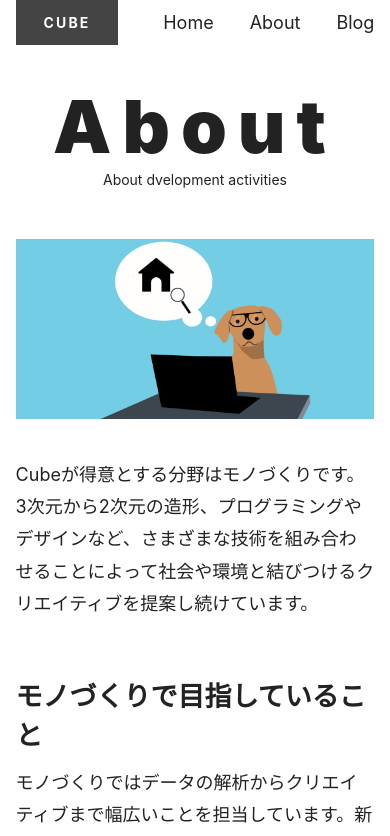
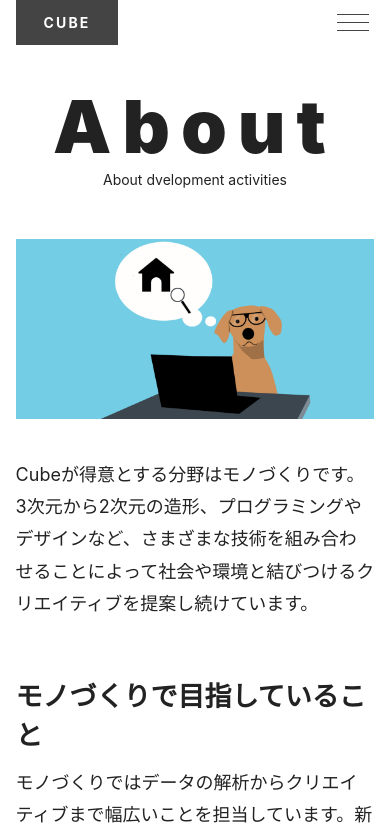
Before and after one commit to kyokusoradio/next-react-site, a Next.js app: page /about in a window 390 px wide. Shown: the top 836 px of the page. Built offline with nearby package versions, Linux system fonts and the light colour scheme.

Commit message:
setup sp nav button

```diff
--- a/components/nav.js
+++ b/components/nav.js
@@ -1,23 +1,49 @@
+import { useState } from 'react'
 import Link from "next/link"
 import styles from "styles/nav.module.css"
 
 export default function Nav() {
+    const [navIsOpen, setNavIsOpen] = useState(false)
+
+    const toggleNav = () => {
+        setNavIsOpen((prev) => !prev)
+    }
+
+    const closeNav = () => {
+        setNavIsOpen(false)
+    }
+
     return (
-        <nav>
+        <nav className={navIsOpen ? styles.open : styles.close}>
+            {navIsOpen && (
+                <style jsx global>{`
+                    @media (max-width: 767px) {
+                        body{
+                            overflow: hidden;
+                            position: fixed;
+                            width: 100%;
+                        }
+                    }
+                `}</style>
+            )}
+            <button className={styles.btn} onClick={toggleNav}>
+                <span className={styles.bar}></span>
+                <span className='sr-only'>MENU</span>
+            </button>
             <ul className={styles.list}>
                 <li>
                     <Link href="/">
-                        <a>Home</a>
+                        <a onClick={closeNav}>Home</a>
                     </Link>
                 </li>
                 <li>
                     <Link href="/about">
-                        <a>About</a>
+                        <a onClick={closeNav}>About</a>
                     </Link>
                 </li>
                 <li>
                     <Link href="/blog">
-                        <a>Blog</a>
+                        <a onClick={closeNav}>Blog</a>
                     </Link>
                 </li>
             </ul>
--- a/styles/nav.module.css
+++ b/styles/nav.module.css
@@ -1,6 +1,85 @@
 .list {
     display: flex;
     gap: 2em;
+}
+
+@media(min-width: 768px) {
+    .btn {
+        display: none;
+    }
+}
+
+@media(max-width: 767px) {
+    .btn{
+        all: unset;
+        outline: revert;
+        -webkit-tap-highlight-color: transparent;
+        cursor: pointer;
+        width: 42px;
+        height: 42px;
+        position: relative;
+        z-index: 200;
+    }
+
+    .close .btn {
+            color: var(--gray-75);
+        }
+
+    .open .btn {
+        color: var(--white);
+    }
+
+    .btn {
+        display: grid;
+        place-items: center;
+    }
+
+    .btn::before, .btn::after, .btn .bar {
+        grid-area: 1 / 1;
+        content: "";
+        display: block;
+        width: 32px;
+        height: 1px;
+        background-color: currentColor;
+        transition: transform .4s;
+    }
+
+    .close .btn::before {
+        transform: translateY(-8px);
+    }
+    .close .btn::after {
+        transform: translateY(8px);
+    }
+
+    .open .btn::before{
+        transform: rotate(45deg);
+    }
+    .open .btn::after {
+        transform: rotate(-45deg);
+    }
+    .open .btn .bar {
+        transform: scale(0);
+    }
+
+    .list {
+        position: fixed;
+        inset: 0 -100% 0 100%;
+        z-index: 100;
+        background: rgba(0,0,0,.8);
+        color: var(--white);
+        transition: transform .4s;
+    }
+
+    .open .list {
+        transform: translateX(-100%);
+    }
+
+    .list {
+        display: grid;
+        gap: 40px;
+        place-content: center;
+        text-align: center;
+    }
 }
 
 @media (hover: hover){
```
